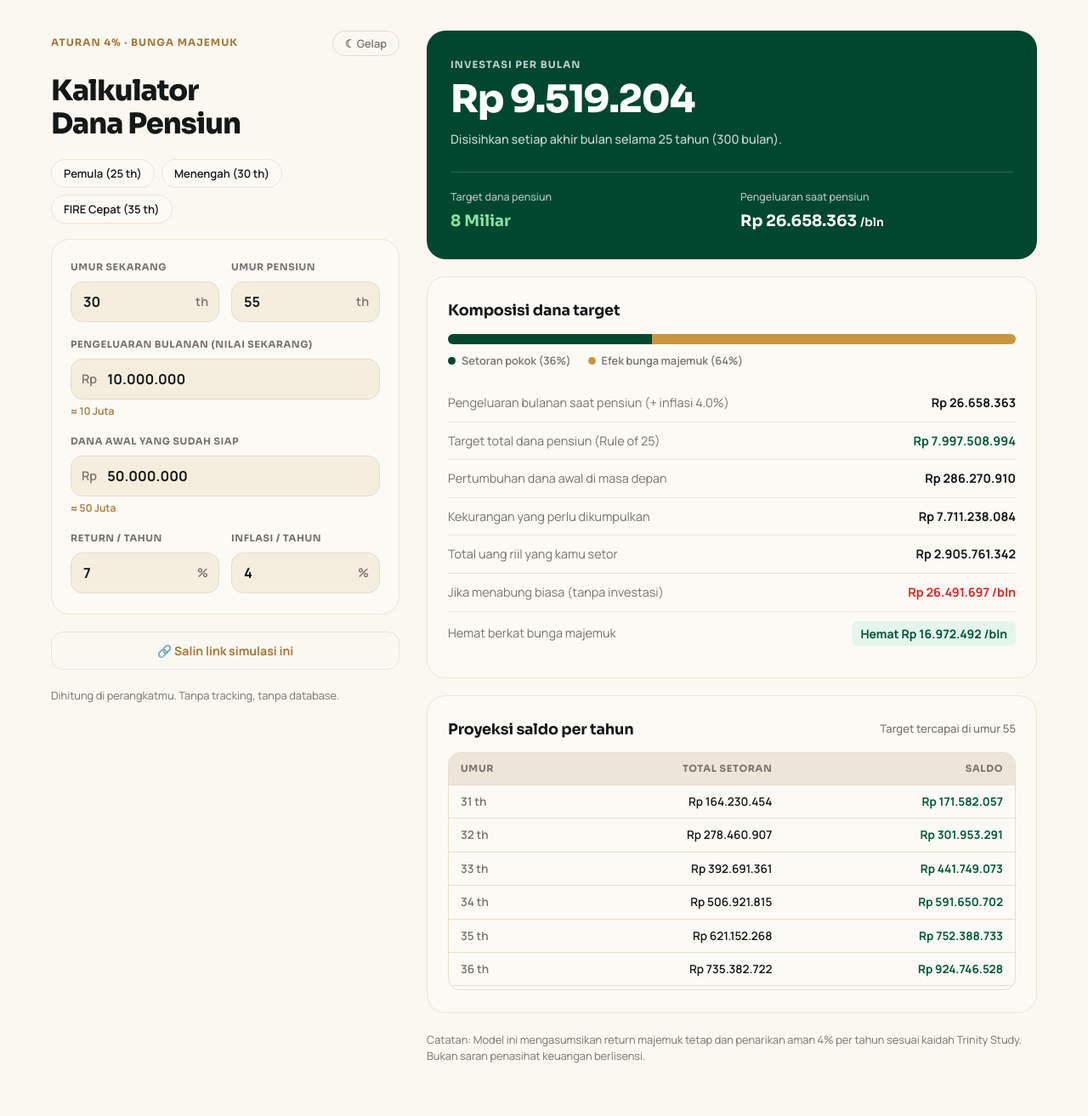
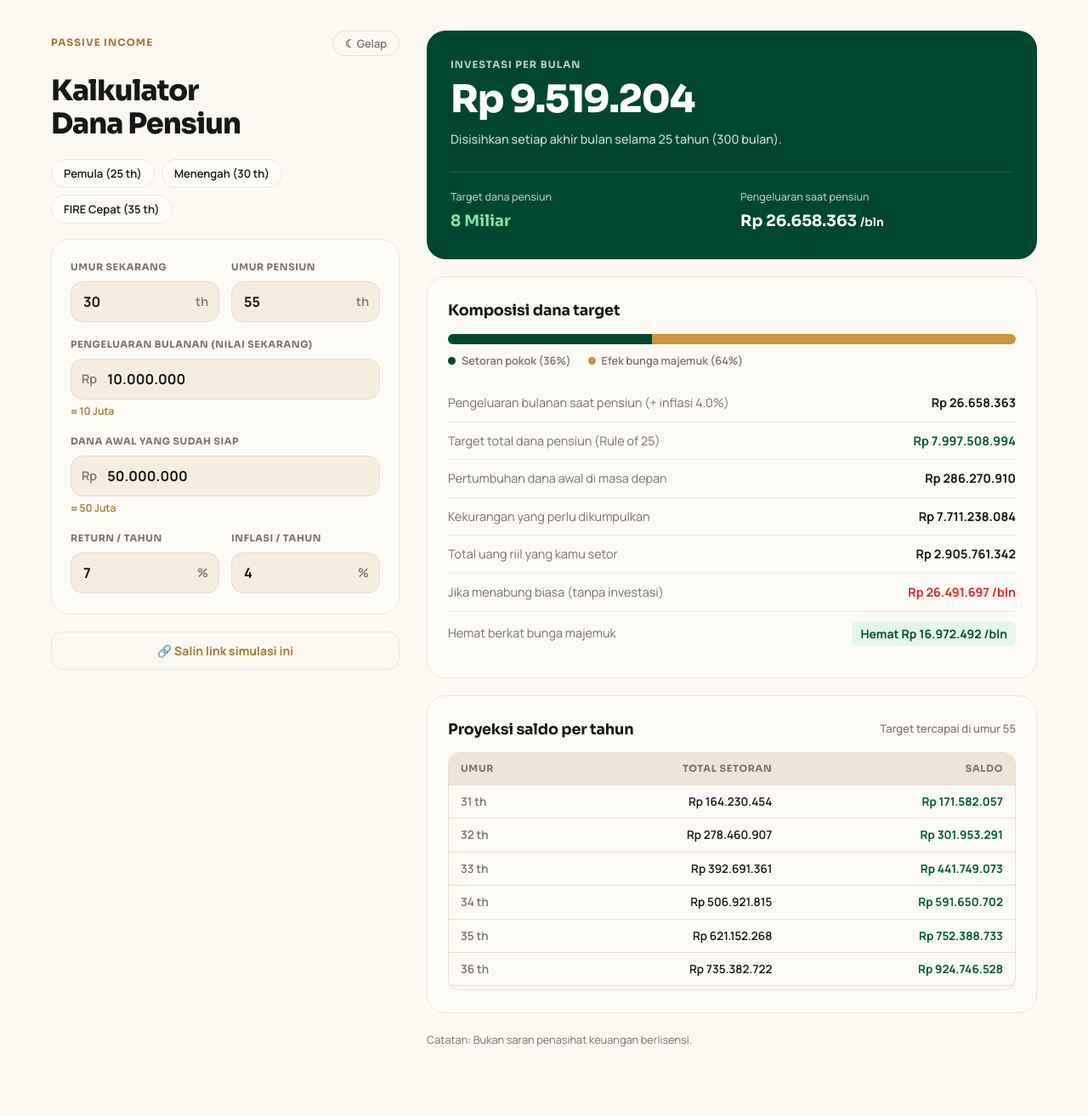
Before and after one commit to Holycious/Pensiun-Calc, a plain HTML site: page index.html in a window 1280 px wide. Shown: the whole page at 85% size. Drawn offline with Linux system fonts and the light colour scheme.

Commit message:
remove excessive text

```diff
--- a/index.html
+++ b/index.html
@@ -178,9 +178,6 @@ input.input-elem{
   transition:all .15s;margin-top:2px;
 }
 .btn-share:hover{background:var(--input-bg);border-color:var(--gold-tag)}
-.footer-text{
-  font-size:.8rem;color:var(--tx-muted);line-height:1.4;margin-top:4px;
-}
 
 /* Kolom Kanan: Hasil */
 .col-right{display:flex;flex-direction:column;gap:20px}
@@ -318,7 +315,7 @@ table.proj-table tr:last-child td{border-bottom:0}
     <!-- SISI KIRI: INPUT -->
     <div class="col-left">
       <div class="header-top">
-        <span class="badge-tag">Aturan 4% · Bunga Majemuk</span>
+        <span class="badge-tag">Passive Income</span>
         <button id="themeToggle" class="btn-theme" type="button">☾ Gelap</button>
       </div>
 
@@ -387,8 +384,6 @@ table.proj-table tr:last-child td{border-bottom:0}
       <button id="shareBtn" class="btn-share" type="button">
         🔗 Salin link simulasi ini
       </button>
-
-      <p class="footer-text">Dihitung di perangkatmu. Tanpa tracking, tanpa database.</p>
     </div>
 
     <!-- SISI KANAN: HASIL -->
@@ -582,7 +577,7 @@ function calc() {
       </div>
     </div>
 
-    <p class="disclaimer">Catatan: Model ini mengasumsikan return majemuk tetap dan penarikan aman 4% per tahun sesuai kaidah Trinity Study. Bukan saran penasihat keuangan berlisensi.</p>
+    <p class="disclaimer">Catatan: Bukan saran penasihat keuangan berlisensi.</p>
   `;
 }
 
```
